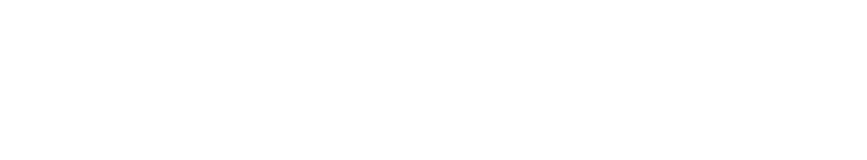
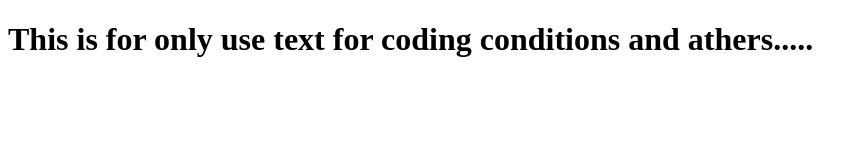
Before and after one commit to fuadofficial/sample-project, a plain HTML site: page index.html in a window 1280 px wide. Shown: the whole page, without its empty margins (0-867 px from the left). Drawn offline with Linux system fonts and the light colour scheme.

Commit message:
created some changes

```diff
--- a/index.html
+++ b/index.html
@@ -6,6 +6,7 @@
     <title>Document</title>
 </head>
 <body>
+    <h1>This is for only use text for coding conditions and athers.....</h1>
 
 </body>
 </html>
```
Also changed, not shown: 1 other file.
